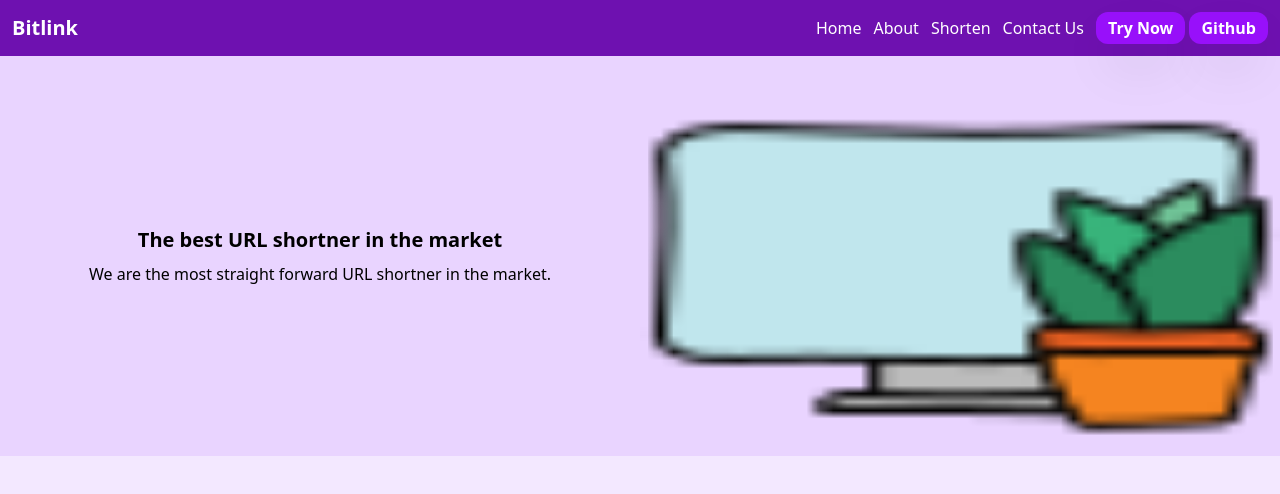
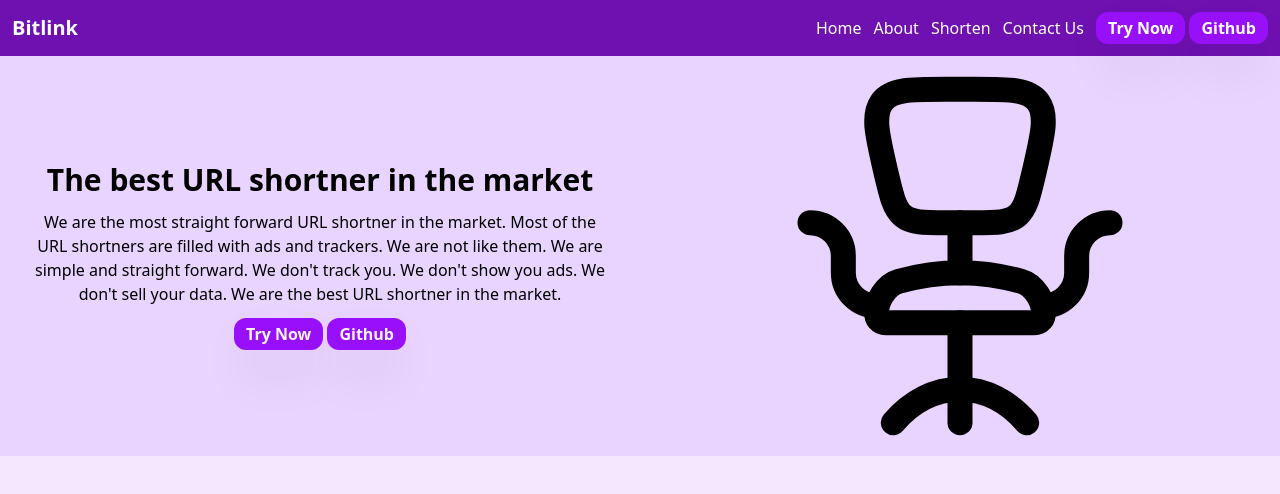
Before and after one commit to Aakash-lets-code/URL-shortner, a Next.js app: page / in a window 1280 px wide. Shown: the top 494 px of the page. Built offline with nearby package versions, Linux system fonts and the light colour scheme.

Commit message:
make some changes in home page

```diff
--- a/app/page.js
+++ b/app/page.js
@@ -1,19 +1,25 @@
 import Image from "next/image";
+import Link from "next/link";
+
 
 export default function Home() {
   return (
     <main>
-      <section className="grid grid-cols-2 text-black h-[50vh] bg-purple-200 " >
-        <div className="flex flex-col items-center justify-center gap-2" >
-          <p className="text-xl font-bold " >
+      <section className="grid grid-cols-2 text-black h-[50vh] bg-purple-200" >
+        <div className="flex flex-col items-center justify-center gap-3" >
+          <p className="text-3xl font-bold poppins ">
             The best URL shortner in the market
           </p>
-          <p>
-            We are the most straight forward URL shortner in the market.
+          <p className=" text-center px-7 " >
+            We are the most straight forward URL shortner in the market. Most of the URL shortners are filled with ads and trackers. We are not like them. We are simple and straight forward. We don't track you. We don't show you ads. We don't sell your data. We are the best URL shortner in the market.
           </p>
+          <div className='gap-3 text-fuchsia-50'>
+                <Link href="/generate" > <button className='shadow-2xl px-3 py-1 rounded-xl bg-purple-600 font-bold ' >Try Now</button> </Link>
+                <Link href="/github" > <button className='shadow-2xl px-3 py-1 rounded-xl bg-purple-600 font-bold ' >Github</button> </Link>
+            </div>
         </div>
         <div className="flex justify-start relative " >
-          <Image alt="an image of the vector" src={"/vector.png"} fill={true} / >
+          <Image alt="an image of the vector" src={"/vector.svg"} fill={true} / >
         </div>
       </section>
     </main>
```
Also changed, not shown: public/vector.png (deleted), public/vector.svg (added).
